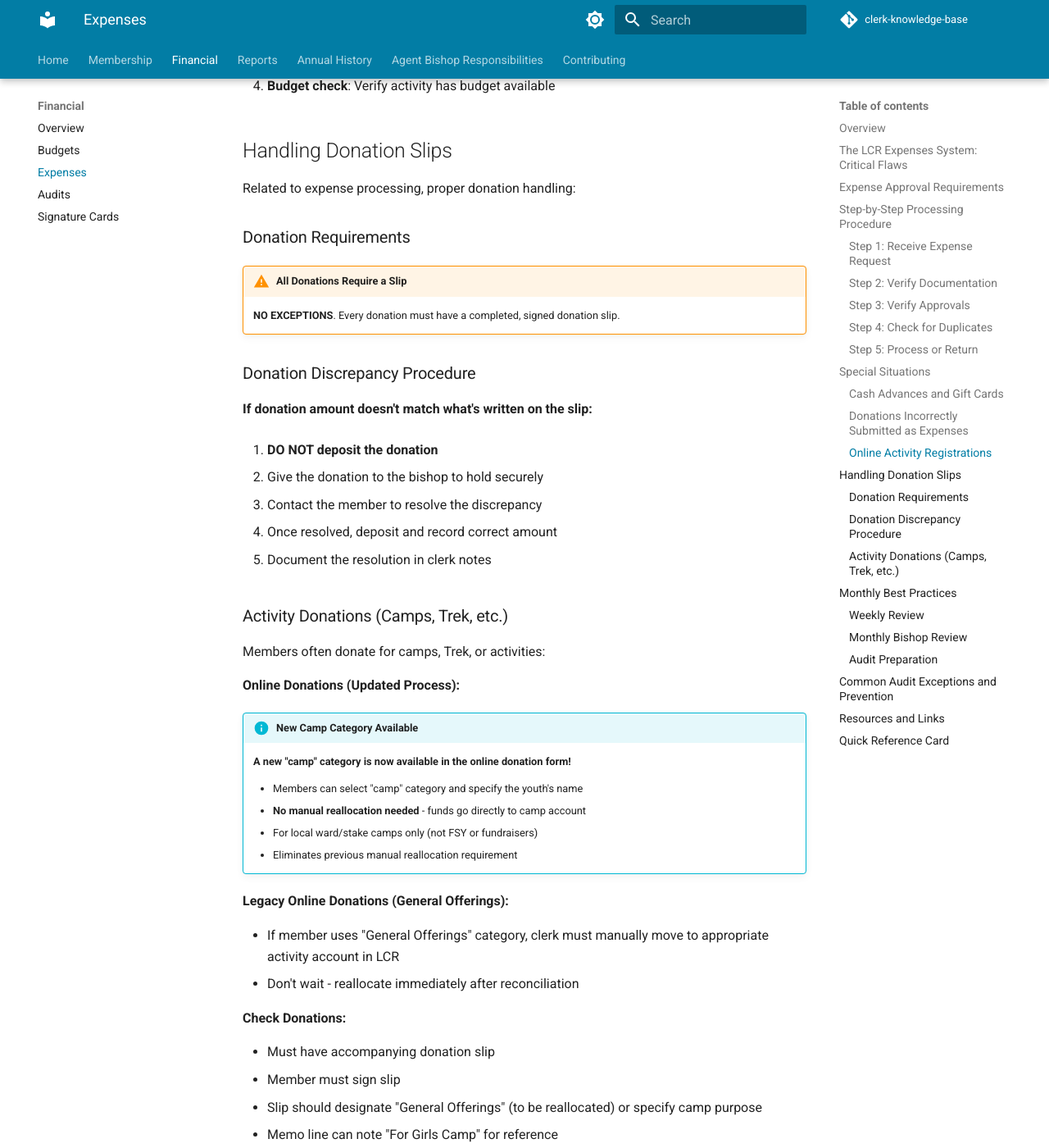
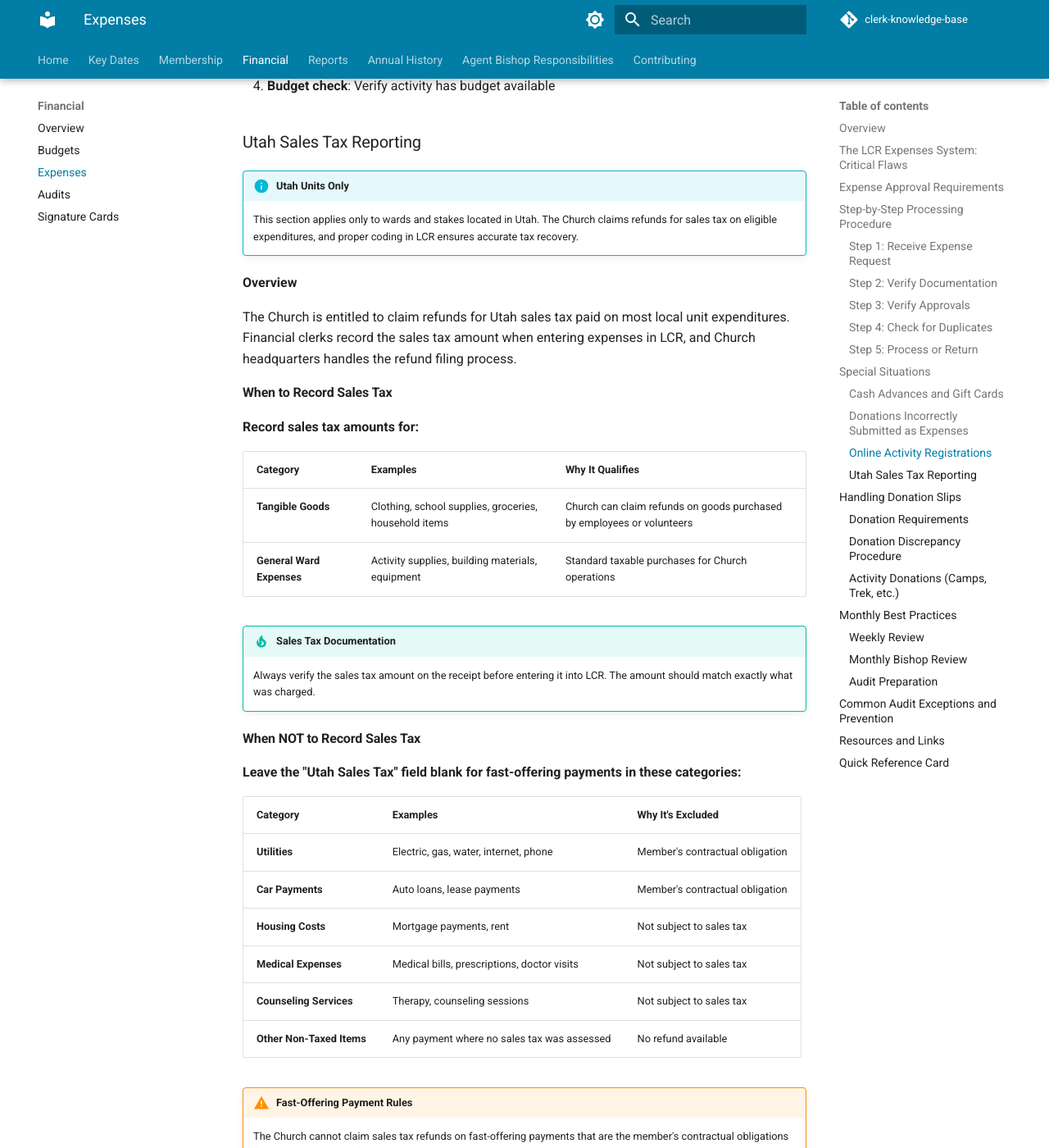
Before and after one commit to jamesjreynolds/clerk-knowledge-base, an MkDocs documentation site: the page built from docs/financial/expenses.md, in a window 1280 px wide and 1400 px high, scrolled down 4667 px. Shown: the whole window at 82% size. Built offline with MkDocs 1.6.1 and Material for MkDocs 9.7.7, drawn with Linux system fonts in a browser that asks for light colours; comment, search, counter and statistics services are not loaded; some of the changed text lies outside the part shown.

Commit message:
Add Key Dates page and Utah sales tax guidance (#4)
* docs: expand financial documentation and streamline annual history

- Expand audits.md with comprehensive audit preparation guide including common exceptions, prevention strategies, monthly/annual checklists, and practice audit information
- Expand signature-cards.md with detailed step-by-step process, troubleshooting guidance, Firefox browser requirement, and quick reference checklist
- Restructure expenses.md for improved clarity and organization
- Streamline annual-history/index.md by consolidating and simplifying content
- Update homepage with minor content improvements
- Add CNAME file for custom domain configuration

These changes improve documentation clarity and provide actionable guidance for ward clerks managing financial responsibilities and audit preparation.

🤖 Generated with [Claude Code](https://claude.com/claude-code)

Co-Authored-By: Claude <noreply@anthropic.com>

* fix: add missing blank lines before lists in financial docs

- Add blank lines before top-level list items in audits.md Key Dates section
- Add blank line before list in expenses.md Donation vs. Expense admonition

Resolves markdown validation errors to pass CI checks.

🤖 Generated with [Claude Code](https://claude.com/claude-code)

Co-Authored-By: Claude <noreply@anthropic.com>

* feat: Add key dates page and Utah sales tax guidance

- Add comprehensive Key Dates page with chronological listing of clerk deadlines
  - Quarterly reports (Jan 15, Apr 15, Jul 15, Oct 15)
  - Membership audits (Jul 15, Dec 15) with 30-day correction periods
  - Financial audit windows (Spring: Jan 15 - Feb 28, Fall: Jul 15 - Aug 31)
  - Exception resolution periods for both audit cycles
  - Ongoing responsibilities (weekly, monthly, as-needed)

- Add Utah Sales Tax Reporting section to expenses guide
  - Document when to record sales tax for tangible goods and ward expenses
  - Clarify exclusions for fast-offering payments (utilities, car payments, housing, medical)
  - Provide clear recording process for LCR entry
  - Include support contact information

- Update navigation to include Key Dates page

🤖 Generated with [Claude Code](https://claude.com/claude-code)

Co-Authored-By: Claude <noreply@anthropic.com>

---------

Co-authored-by: Claude <noreply@anthropic.com>

```diff
--- a/docs/financial/expenses.md
+++ b/docs/financial/expenses.md
@@ -181,6 +181,68 @@ When activity coordinators pay online with personal cards:
 
 4. **Budget check**: Verify activity has budget available
 
+### Utah Sales Tax Reporting
+
+!!! info "Utah Units Only"
+    This section applies only to wards and stakes located in Utah. The Church claims refunds for sales tax on eligible expenditures, and proper coding in LCR ensures accurate tax recovery.
+
+**Overview**
+
+The Church is entitled to claim refunds for Utah sales tax paid on most local unit expenditures. Financial clerks record the sales tax amount when entering expenses in LCR, and Church headquarters handles the refund filing process.
+
+#### When to Record Sales Tax
+
+**Record sales tax amounts for:**
+
+| Category | Examples | Why It Qualifies |
+|----------|----------|------------------|
+| **Tangible Goods** | Clothing, school supplies, groceries, household items | Church can claim refunds on goods purchased by employees or volunteers |
+| **General Ward Expenses** | Activity supplies, building materials, equipment | Standard taxable purchases for Church operations |
+
+!!! tip "Sales Tax Documentation"
+    Always verify the sales tax amount on the receipt before entering it into LCR. The amount should match exactly what was charged.
+
+#### When NOT to Record Sales Tax
+
+**Leave the "Utah Sales Tax" field blank for fast-offering payments in these categories:**
+
+| Category | Examples | Why It's Excluded |
+|----------|----------|-------------------|
+| **Utilities** | Electric, gas, water, internet, phone | Member's contractual obligation |
+| **Car Payments** | Auto loans, lease payments | Member's contractual obligation |
+| **Housing Costs** | Mortgage payments, rent | Not subject to sales tax |
+| **Medical Expenses** | Medical bills, prescriptions, doctor visits | Not subject to sales tax |
+| **Counseling Services** | Therapy, counseling sessions | Not subject to sales tax |
+| **Other Non-Taxed Items** | Any payment where no sales tax was assessed | No refund available |
+
+!!! warning "Fast-Offering Payment Rules"
+    The Church cannot claim sales tax refunds on fast-offering payments that are the member's contractual obligations (utilities, car payments) or on reimbursements for tangible goods purchased by recipients for themselves.
+
+#### Recording Process
+
+**For expenses with eligible sales tax:**
+
+1. Process the expense normally in LCR
+2. Locate the "Utah Sales Tax" field in the expense record
+3. Enter the exact sales tax amount from the receipt
+4. Verify the amount matches the receipt documentation
+
+**For expenses without eligible sales tax:**
+
+1. Process the expense normally in LCR
+2. Leave the "Utah Sales Tax" field blank or enter $0.00
+3. Do not attempt to calculate or estimate sales tax
+
+!!! info "Automatic Processing"
+    Church headquarters automatically processes all sales tax refund claims. Local clerks only need to accurately record the tax amounts in LCR.
+
+#### Questions and Support
+
+For questions about Utah sales tax reporting:
+
+- **Global Services Department**: (855) 537-4357
+- **Church Handbook**: Chapter 34 - Financial Management
+
 ## Handling Donation Slips
 
 Related to expense processing, proper donation handling:
--- a/mkdocs.yml
+++ b/mkdocs.yml
@@ -97,6 +97,7 @@ markdown_extensions:
 # Navigation structure
 nav:
   - Home: index.md
+  - Key Dates: key-dates.md
   - Membership:
     - Overview: membership/index.md
     - Quarterly Reports: membership/quarterly-reports.md
```
Also changed, not shown: docs/key-dates.md (added, +220 -0 lines).
